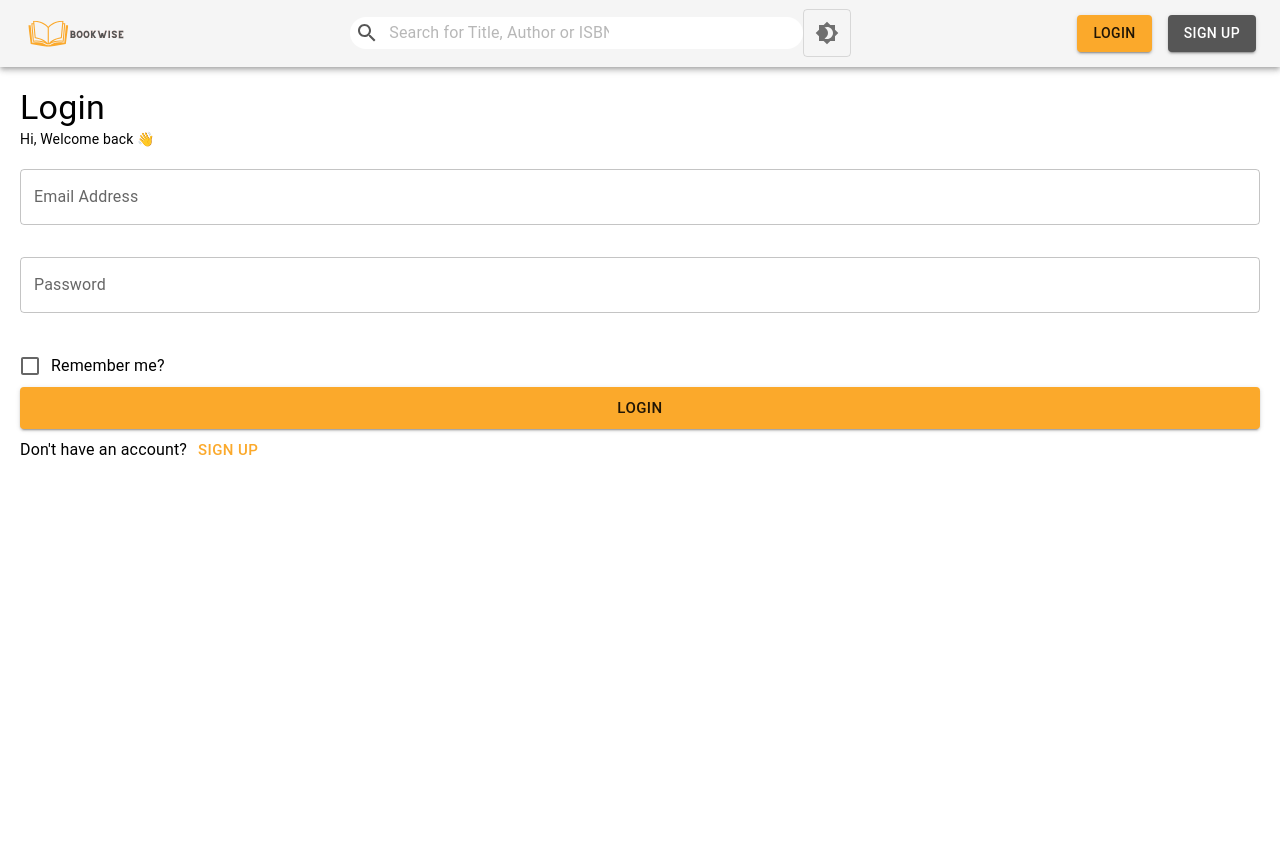
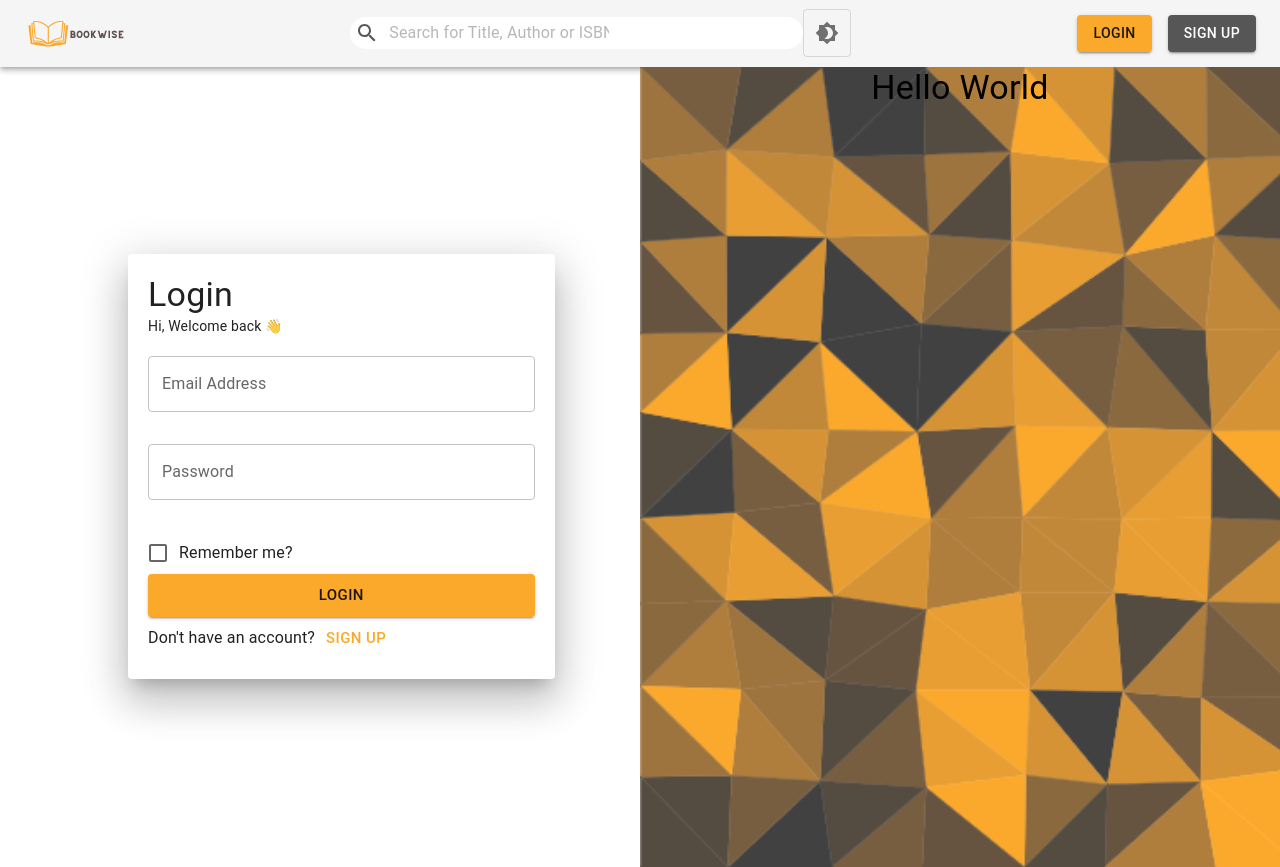
Before and after one commit to carlossilveira00/bookwise-react, a React (Create React App) app: page / in a window 1280 px wide. Before the commit the page ends 800 px from the top, so only its background shows below. Built offline with nearby package versions, Linux system fonts and the light colour scheme.

Commit message:
Create Login page

```diff
--- a/src/App.js
+++ b/src/App.js
@@ -3,6 +3,7 @@ import Navbar from './components/Navbar';
 import LoginForm from './components/LoginForm'
 import { createTheme, ThemeProvider } from '@mui/material';
 import { useState } from 'react';
+import LoginPage from './pages/LoginPage';
 
 const designTheme = (colorMode) => {
   return {
@@ -25,9 +26,9 @@ function App() {
   const theme = createTheme(designTheme(mode))
   return (
     <ThemeProvider theme={theme} >
+      <Navbar colorMode={mode} setColorMode={setMode}/>
       <div className="App">
-        <Navbar colorMode={mode} setColorMode={setMode}/>
-        <LoginForm></LoginForm>
+        <LoginPage/>
       </div>
     </ThemeProvider>
   );
--- a/src/components/LoginForm.jsx
+++ b/src/components/LoginForm.jsx
@@ -1,10 +1,10 @@
 import React from 'react'
-import { FormGroup, Stack, TextField, Typography, FormControlLabel, Checkbox, Button } from '@mui/material';
-import { Box } from '@mui/system';
+import { FormGroup, Stack, TextField, Typography, FormControlLabel, Checkbox, Button, Box, Card } from '@mui/material';
+import '../styles/AuthCard.css';
 
 const LoginForm = ({ handleChange, handleSubmit }) => {
   return (
-    <>
+    <Card sx={{ boxShadow: 24 }}>
       <form action="" onSubmit={handleSubmit} style={{padding: '20px'}}>
         <Typography color='inherit' variant="h4" component='h4' align='left'>Login</Typography>
         <Typography variant="body2" component='p' align='left' sx={{marginBottom: '20px'}}>Hi, Welcome back 👋</Typography>
@@ -17,11 +17,11 @@ const LoginForm = ({ handleChange, handleSubmit }) => {
         </Stack>
         <Button color='primary' variant='contained' size='large' fullWidth type='submit'>Login</Button>
         <Stack direction="row" alignItems='center'>
-          <Typography variant="body1" color="initial" align='left'>Don't have an account?</Typography>
+          <Typography color='inherit' variant="body1" align='left'>Don't have an account?</Typography>
           <Button href='#' color='primary' size='large'>Sign Up</Button>
         </Stack>
       </form>
-    </>
+    </Card>
   )
 }
 
--- a/src/pages/LoginPage.jsx
+++ b/src/pages/LoginPage.jsx
@@ -0,0 +1,22 @@
+import { Box, Stack, Grid, Typography } from '@mui/material';
+import '../styles/AuthCard.css';
+import React from 'react'
+import Image from '../backgroundImage.png'
+import LoginForm from '../components/LoginForm';
+import { useTheme } from '@emotion/react';
+
+const LoginPage = () => {
+
+  return (
+      <Grid container alignItems={'center'} justifyContent='space-between'>
+        <Grid item xs={4} marginLeft="10%">
+          <LoginForm />
+        </Grid>
+        <Grid item xs={6} sx={{ backgroundImage: `url(${Image})`, width: 'fill-available', height: '100vh', backgroundSize: 'cover'}}>
+          <Typography variant="h4" color="initial">Hello World</Typography>
+        </Grid>
+      </Grid>
+  )
+}
+
+export default LoginPage;
```
Also changed, not shown: src/backgroundImage.png (added), src/styles/AuthCard.css (added).
